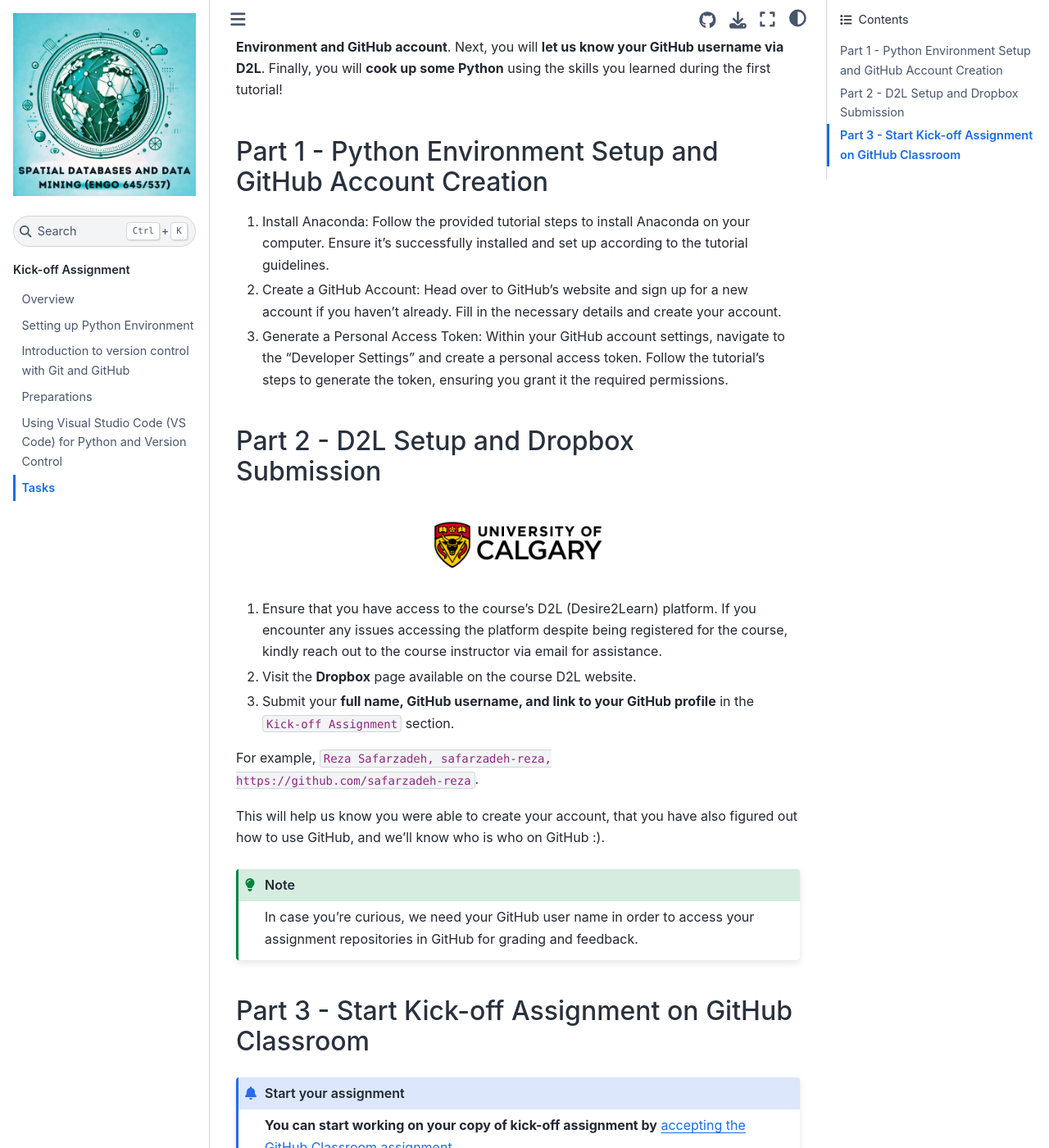
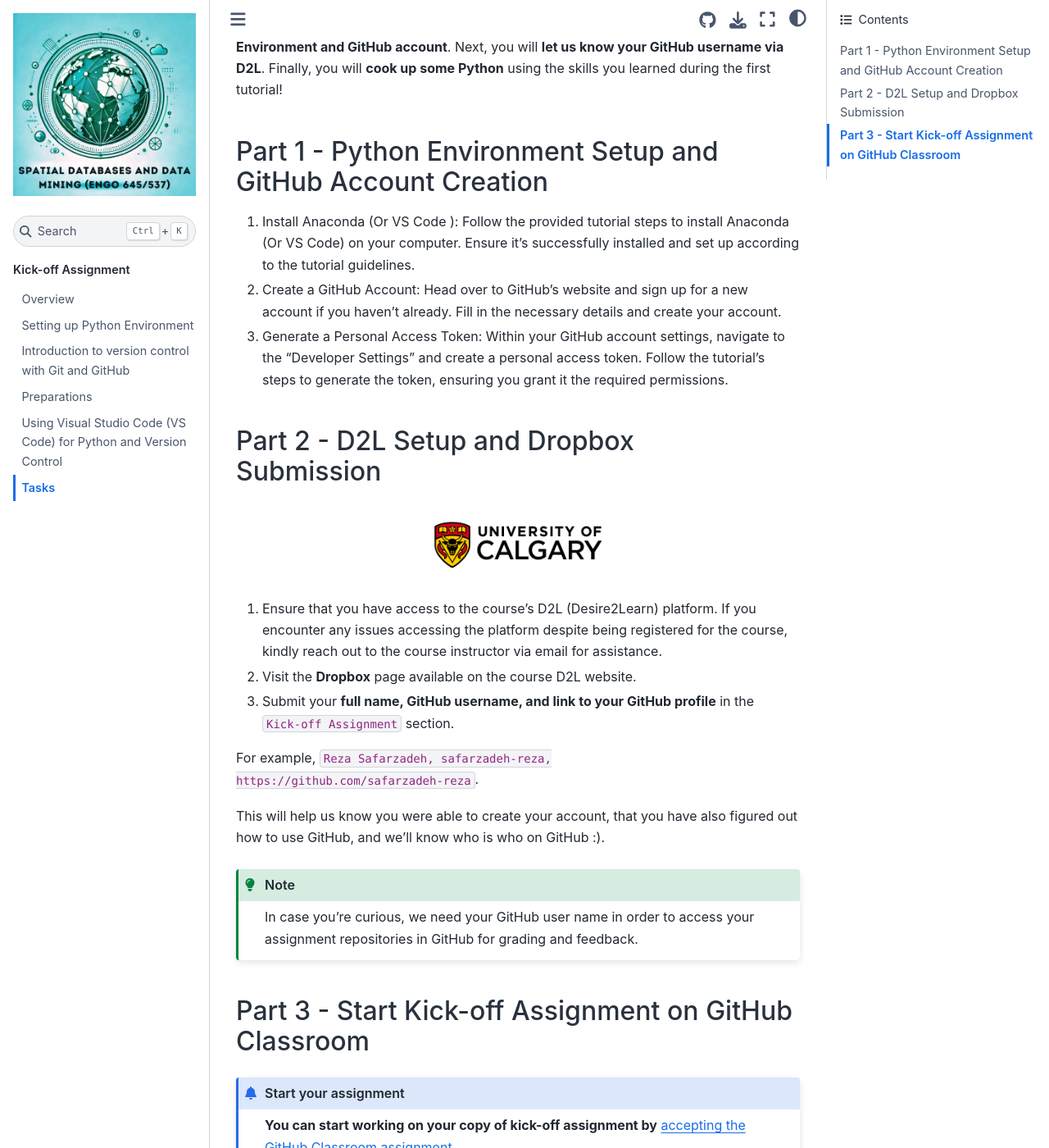
Before and after one commit to safarzadeh-reza/Spatial_Data_Mining_Winter2025, a Sphinx documentation site: the page built from source/tutorials/L1/assignment-1.rst, in a window 1280 px wide and 1400 px high, scrolled down 262 px. Shown: the whole window at 82% size. Built offline with Sphinx 7.4.7 and the Sphinx Book theme 1.1.4, drawn with Linux system fonts in a browser that asks for light colours; some of the changed text lies outside the part shown.

Commit message:
added vs code

```diff
--- a/source/tutorials/L1/assignment-1.rst
+++ b/source/tutorials/L1/assignment-1.rst
@@ -13,7 +13,7 @@
 Part 1 - Python Environment Setup and GitHub Account Creation
 -------------------------------------------------------------
 
-1. Install Anaconda: Follow the provided tutorial steps to install Anaconda on your computer. Ensure it's successfully installed and set up according to the tutorial guidelines.
+1. Install Anaconda (Or VS Code ): Follow the provided tutorial steps to install Anaconda (Or VS Code) on your computer. Ensure it's successfully installed and set up according to the tutorial guidelines.
 
 2. Create a GitHub Account: Head over to GitHub's website and sign up for a new account if you haven't already. Fill in the necessary details and create your account.
 
@@ -54,7 +54,7 @@
 1. Start the coding assignment by accepting the GitHub Classroom assignment (click on the link above).
 2. Now you should be able to see one ``README.md`` file and one note book named ``Assignment-0.ipynb`` in the new repository.
 3. Read the instructions in both files in the repository.
-4. Launch a new JupyterLab instance and clone your kick-off assignment repository to your computer.
+4. Launch a new JupyterLab instance (or VS Code workspace) and clone your kick-off assignment repository to your computer.
 5. Cook up some Python according to the instructions in the ``Assignment-0.ipynb`` !  *Remember to save your work ;) !*
 6. Push your changes into your personal Kick-off Assignment repository using git.
 
```
